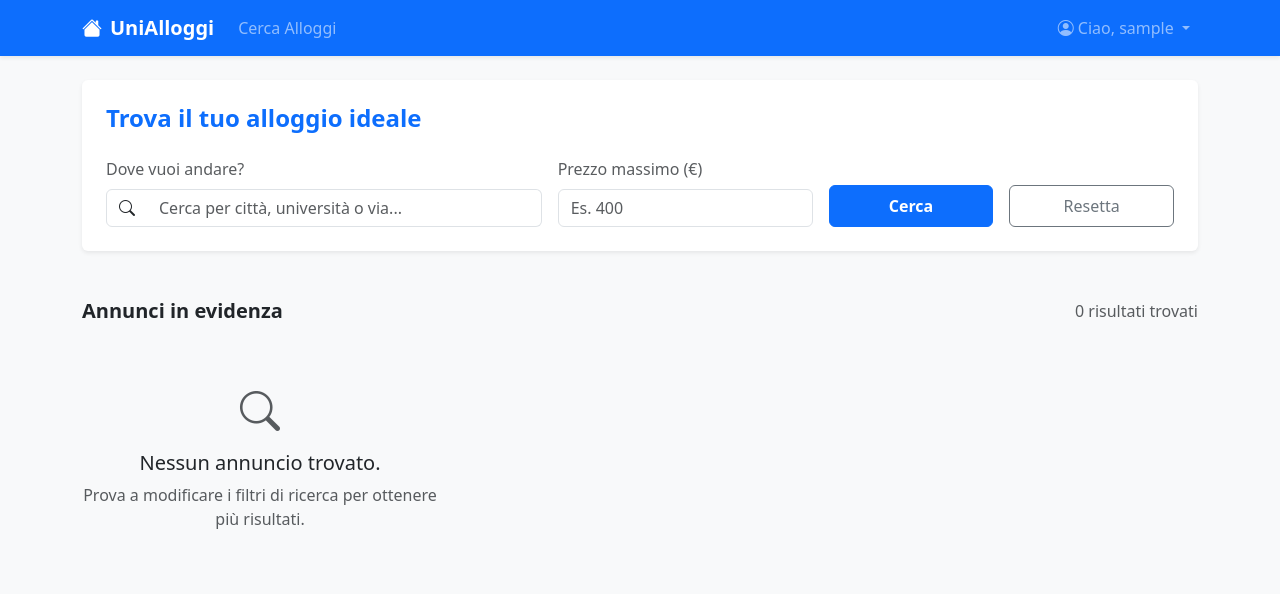
After one commit to ToumaABC/Progetto-Ingegneria-del-Software, a Flask app: page / in a window 1280 px wide. The commit adds this page. Shown: the top 594 px of the page. Run offline with Flask 3, Linux system fonts and the light colour scheme; the visitor is signed in with stand-in values (Sample User, id 1); data that the repository does not hold is empty.

Commit message:
Migliorie gestione annunci

```diff
--- a/app/GestioneAnnunci/models.py
+++ b/app/GestioneAnnunci/models.py
@@ -38,7 +38,7 @@ class AnnuncioStanza(db.Model):
     locatore_id = db.Column(db.Integer, db.ForeignKey('locatore.id'), nullable=False)
 
     # Relazione con il locatore
-    locatore = db.relationship('Locatore', backref=db.backref('annunci_pubblicati', lazy=True))
+    locatore = db.relationship('Locatore', backref=db.backref('annunci_pubblicati', lazy=True, cascade="all, delete-orphan"))
     # Relazione 1-a-Molti con FotoAnnuncio
     foto = db.relationship('FotoAnnuncio', backref='annuncio', lazy=True, cascade="all, delete-orphan")
 
--- a/app/GestioneAnnunci/routes.py
+++ b/app/GestioneAnnunci/routes.py
@@ -39,7 +39,7 @@ def modifica_annuncio(id):
     # Controllo autorizzazione: il locatore può modificare solo i SUOI annunci
     if annuncio.locatore_id != current_user.id:
         flash('Azione non autorizzata.', 'danger')
-        return redirect(url_for('main.index'))
+        return redirect(url_for('gestione_annunci.index'))
 
     if request.method == 'POST':
         # Recupera le foto che l'utente ha spuntato per l'eliminazione
@@ -97,8 +97,16 @@ def visibilita_annuncio(id):
 def miei_annunci():
     if current_user.ruolo != 'locatore':
         flash('Accesso consentito solo ai locatori.', 'danger')
-        return redirect(url_for('main.index'))
+        return redirect(url_for('index'))
 
     # Recupera tutti gli annunci inseriti dall'utente locatore loggato
     annunci_locatore = AnnuncioStanza.query.filter_by(locatore_id=current_user.id).all()
     return render_template('gestione_annunci/miei_annunci.html', annunci=annunci_locatore)
+
+
+@gestione_annunci_bp.route('/', methods=['GET'])
+@login_required
+def index():
+    annunci = AnnuncioStanza.query.filter_by(visibile=True).all()
+
+    return render_template('index.html', annunci=annunci)
--- a/app/GestioneUtente/gestore_utente.py
+++ b/app/GestioneUtente/gestore_utente.py
@@ -24,7 +24,7 @@ class GestoreUtente:
             return False
         if not re.search(r"\d", password):#verifico la presenza di un carettere maiuscolo
             return False
-        if not re.search(r"[!@#$%^&*(),.?\":{}|<>]", password): #verfico la presenza di un carattere speciale
+        if not re.search(r"[!@#$%^&*(),.?\":{}|<>_]", password): #verfico la presenza di un carattere speciale
             return False
         return True
 
--- a/app/GestioneUtente/routes.py
+++ b/app/GestioneUtente/routes.py
@@ -25,7 +25,7 @@ def login():
 
             else:
                 login_user(utente)
-                return redirect(url_for('gestione_utente.profilo'))
+                return redirect(url_for('gestione_annunci.index'))
         else:
             flash('Credenziali errate. Riprova.', 'danger')
 
--- a/app/templates/base.html
+++ b/app/templates/base.html
@@ -2,20 +2,82 @@
 <html lang="it">
 <head>
     <meta charset="UTF-8">
-    <title>UniAlloggi</title>
+    <meta name="viewport" content="width=device-width, initial-scale=1.0">
+    <title>{% block title %}UniAlloggi{% endblock %}</title>
     <link href="https://cdn.jsdelivr.net/npm/bootstrap@5.3.0/dist/css/bootstrap.min.css" rel="stylesheet">
+    <link rel="stylesheet" href="https://cdn.jsdelivr.net/npm/bootstrap-icons@1.10.5/font/bootstrap-icons.css">
 </head>
 <body class="bg-light">
-    <div class="container mt-5">
+    {%block navbar%}
+    <nav class="navbar navbar-expand-lg navbar-dark bg-primary mb-4 shadow-sm">
+        <div class="container">
+            <a class="navbar-brand fw-bold" href="{{ url_for('gestione_annunci.index') }}">
+                <i class="bi bi-house-fill me-2"></i>UniAlloggi
+            </a>
+
+            <button class="navbar-toggler" type="button" data-bs-toggle="collapse" data-bs-target="#navbarNav">
+                <span class="navbar-toggler-icon"></span>
+            </button>
+
+            <div class="collapse navbar-collapse" id="navbarNav">
+                <ul class="navbar-nav me-auto">
+                    <li class="nav-item">
+                        <a class="nav-link" href="{{ url_for('gestione_annunci.index') }}">Cerca Alloggi</a>
+                    </li>
+
+                    {% if current_user.is_authenticated and current_user.ruolo == 'locatore' %}
+                    <li class="nav-item">
+                        <a class="nav-link" href="{{ url_for('gestione_annunci.miei_annunci') }}">I miei Annunci</a>
+                    </li>
+                    <li class="nav-item">
+                        <a class="nav-link" href="{{ url_for('gestione_annunci.aggiungi_annuncio') }}">Pubblica Annuncio</a>
+                    </li>
+                    {% endif %}
+                </ul>
+
+                <ul class="navbar-nav ms-auto">
+                    {% if current_user.is_authenticated %}
+                        <li class="nav-item dropdown">
+                            <a class="nav-link dropdown-toggle" href="#" id="navbarUser" role="button" data-bs-toggle="dropdown">
+                                <i class="bi bi-person-circle"></i> Ciao, {{ current_user.nome }}
+                            </a>
+                            <ul class="dropdown-menu dropdown-menu-end">
+                                <li><a class="dropdown-item" href="{{ url_for('gestione_utente.profilo') }}">Il mio Profilo</a></li>
+                                <li><a class="dropdown-item" href="#">I miei Ticket</a></li>
+                                <li><hr class="dropdown-divider"></li>
+                                <li><a class="dropdown-item text-danger" href="{{ url_for('gestione_utente.logout') }}">Esci</a></li>
+                            </ul>
+                        </li>
+                    {% else %}
+                        <li class="nav-item">
+                            <a class="nav-link" href="{{ url_for('gestione_utente.login') }}">Accedi</a>
+                        </li>
+                        <li class="nav-item">
+                            <a class="nav-link btn btn-outline-light ms-2 px-3" href="{{ url_for('gestione_utente.register') }}">Registrati</a>
+                        </li>
+                    {% endif %}
+                </ul>
+            </div>
+        </div>
+    </nav>
+    {%endblock%}
+
+
+    <div class="container">
         {% with messages = get_flashed_messages(with_categories=true) %}
             {% if messages %}
                 {% for category, message in messages %}
-                    <div class="alert alert-{{ category }}">{{ message }}</div>
+                    <div class="alert alert-{{ category }} alert-dismissible fade show shadow-sm" role="alert">
+                        {{ message }}
+                        <button type="button" class="btn-close" data-bs-dismiss="alert" aria-label="Chiudi"></button>
+                    </div>
                 {% endfor %}
             {% endif %}
         {% endwith %}
 
         {% block content %}{% endblock %}
     </div>
+
+    <script src="https://cdn.jsdelivr.net/npm/bootstrap@5.3.0/dist/js/bootstrap.bundle.min.js"></script>
 </body>
 </html>
--- /dev/null
+++ b/app/templates/index.html
@@ -0,0 +1,71 @@
+{% extends "base.html" %}
+
+{% block title %}Home - Cerca il tuo alloggio con UniAlloggi{% endblock %}
+
+{% block content %}
+<div class="card shadow-sm mb-5 border-0">
+    <div class="card-body p-4">
+        <h4 class="card-title mb-4 fw-bold text-primary">Trova il tuo alloggio ideale</h4>
+        <form action="{{ url_for('gestione_annunci.index') }}" method="GET" class="row g-3">
+            <div class="col-md-5">
+                <label for="ricerca" class="form-label text-muted">Dove vuoi andare?</label>
+                <div class="input-group">
+                    <span class="input-group-text bg-white"><i class="bi bi-search"></i></span>
+                    <input type="text" class="form-control border-start-0" id="ricerca" name="query" placeholder="Cerca per città, università o via..." value="{{ request.args.get('query', '') }}">
+                </div>
+            </div>
+
+            <div class="col-md-3">
+                <label for="prezzo_max" class="form-label text-muted">Prezzo massimo (€)</label>
+                <input type="number" class="form-control" id="prezzo_max" name="prezzo_max" placeholder="Es. 400" value="{{ request.args.get('prezzo_max', '') }}">
+            </div>
+
+            <div class="col-md-2 d-flex align-items-end">
+                <button type="submit" class="btn btn-primary w-100 py-2 fw-bold">Cerca</button>
+            </div>
+
+            <div class="col-md-2 d-flex align-items-end">
+                <a href="{{ url_for('gestione_annunci.index') }}" class="btn btn-outline-secondary w-100 py-2">Resetta</a>
+            </div>
+        </form>
+    </div>
+</div>
+
+<div class="d-flex justify-content-between align-items-center mb-3">
+    <h5 class="fw-bold m-0">Annunci in evidenza</h5>
+    <span class="text-muted">{{ annunci|length }} risultati trovati</span>
+</div>
+
+<div class="row row-cols-1 row-cols-md-2 row-cols-lg-3 g-4 mb-5">
+    {% for annuncio in annunci %}
+        <div class="col">
+            <div class="card h-100 shadow-sm border-0">
+                <div class="card-body">
+                    <div class="d-flex justify-content-between align-items-start mb-2">
+                        <h5 class="card-title fw-bold text-primary mb-0">€ {{ annuncio.costo }}<span class="fs-6 fw-normal text-muted">/mese</span></h5>
+                        <span class="badge bg-light text-dark border"><i class="bi bi-house"></i> Stanza</span>
+                    </div>
+
+                    <p class="card-text text-muted mb-3">
+                        <i class="bi bi-geo-alt-fill text-danger"></i> {{ annuncio.indirizzo }}
+                    </p>
+
+                    <p class="card-text small text-truncate" title="{{ annuncio.descrizione }}">
+                        {{ annuncio.descrizione }}
+                    </p>
+                </div>
+
+                <div class="card-footer bg-white border-top border-light p-3">
+                    <a href="#" class="btn btn-outline-primary w-100">Mostra Dettagli</a>
+                </div>
+            </div>
+        </div>
+    {% else %}
+        <div class="col-12 text-center py-5">
+            <h1 class="text-muted mb-3"><i class="bi bi-search"></i></h1>
+            <h5>Nessun annuncio trovato.</h5>
+            <p class="text-muted">Prova a modificare i filtri di ricerca per ottenere più risultati.</p>
+        </div>
+    {% endfor %}
+</div>
+{% endblock %}
```
Also changed, not shown: app/templates/gestione_utente/forgot_password.html (+22 -13 lines), app/templates/gestione_utente/login.html (+22 -9 lines), app/templates/gestione_utente/register.html (+38 -17 lines).
